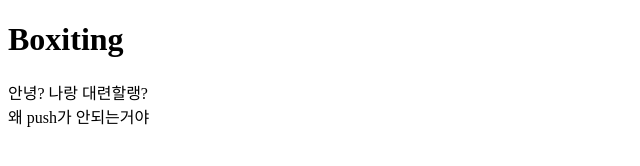
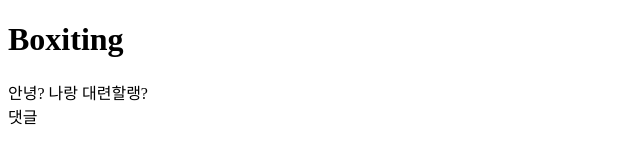
Before and after one commit to kimdoeon/test, a plain HTML site: page index.html in a window 1280 px wide. Shown: the whole page, without its empty margins (0-640 px from the left). Drawn offline with Linux system fonts and the light colour scheme.

Commit message:
댓글 추가

```diff
--- a/index.html
+++ b/index.html
@@ -12,7 +12,7 @@
         안녕? 나랑 대련할랭?
     </div>
     <div>
-        왜 push가 안되는거야
+        댓글
     </div>
 </body>
 </html>
```
